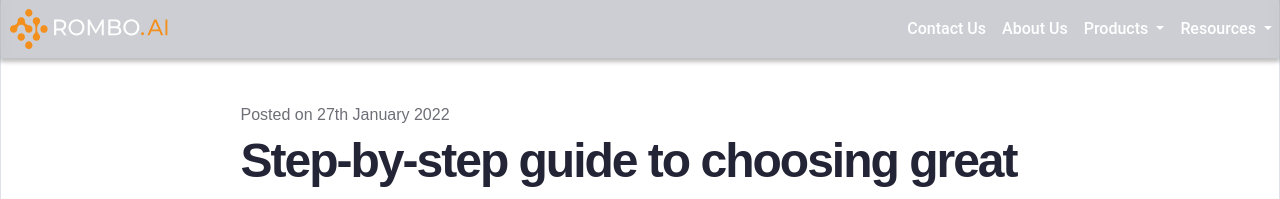
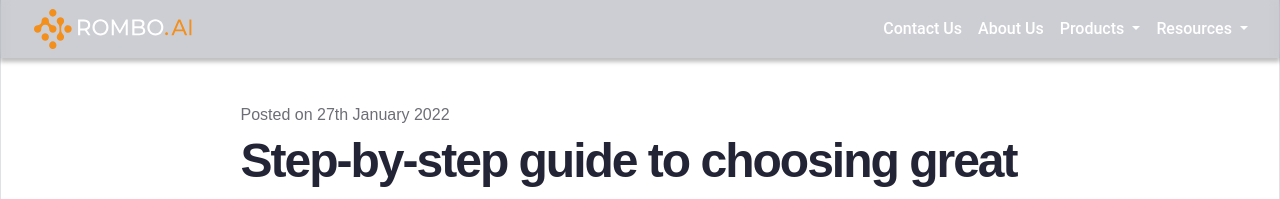
Before and after one commit to Nillkabbo/dummy_site, a Jekyll site: the page built from article.html, in a window 1280 px wide. Shown: the top 199 px of the page. Built offline with Jekyll 4.4.1, drawn with Linux system fonts in a browser that asks for light colours; comment, search, counter and statistics services are not loaded.

Commit message:
Final commit

```diff
--- a/_includes/menu.html
+++ b/_includes/menu.html
@@ -11,7 +11,7 @@
         </button>
         <!-- Navbar links -->
         <div class="collapse navbar-collapse" id="navbarNav">
-            <ul class="navbar-nav ms-auto">
+            <ul class="navbar-nav ms-auto nev-mobile">
                 <li class="nav-item">
                     <a class="nav-link menu-item text-white" href="{{ site.baseurl }}/contact">Contact Us</a>
                 </li>
--- a/_includes/menu_article.html
+++ b/_includes/menu_article.html
@@ -1,6 +1,6 @@
 <!-- Menu -->
 
-<nav class="container-xxl navbar fixed-top navbar-expand-md navbar-light custom-shadow" style="max-height: 58px; background: #090C2333;
+<nav class="container-xxl navbar fixed-top navbar-expand-md navbar-light custom-shadow px-4" style="max-height: 58px; background: #090C2333;
 ">
 
         <!-- Logo -->
@@ -13,7 +13,7 @@
         </button>
         <!-- Navbar links -->
         <div class="collapse navbar-collapse" id="navbarNav">
-            <ul class="navbar-nav ms-auto">
+            <ul class="navbar-nav ms-auto nev-mobile">
                 <li class="nav-item">
                     <a class="nav-link menu-item text-white" href="{{ site.baseurl }}/contact">Contact Us</a>
                 </li>
--- a/css/custom/responsive.css
+++ b/css/custom/responsive.css
@@ -3,19 +3,25 @@
     .text-responsive {
         font-size: 69px; /* Medium screens (tablets) */
     }
+
     .hero-area {
         padding-top: 200px;
         padding-bottom: 200px;
     }
 }
+
 /* Big screen :1200px. */
 @media (min-width: 1200px) and (max-width: 1300px) {
     .text-responsive {
         font-size: 69px; /* Medium screens (tablets) */
     }
+
     .contact-area .snape-img {
         left: -340px;
         max-width: 1035px;
+    }
+    .nev-mobile{
+
     }
 
 }
@@ -26,43 +32,54 @@
     .text-responsive {
         font-size: 69px; /* Medium screens (tablets) */
     }
+
     .hero-area {
         padding-top: 200px;
         padding-bottom: 200px;
     }
+
     .contact-area .snape-img {
         position: absolute;
         bottom: 0;
         left: -230px;
         max-width: 800px;
     }
+
     .contact-form {
         border-radius: 50px;
         padding: 40px;
     }
+
     .onboard-area {
         background-size: cover;
     }
+
     .menu-area nav ul li a {
         margin-left: 30px;
     }
+
     .left-wrp h3 {
         font-size: 46px;
         line-height: 55px;
         margin-bottom: 20px;
     }
+
     .left-wrp p {
         font-size: 20px;
     }
+
     .left.alblk {
         left: 35px;
     }
+
     .footer-area p {
         font-size: 20px;
     }
+
     .right-links ul li a {
         font-size: 20px;
     }
+
     .contact-form form input, .contact-form form textarea, .contact-form form select {
         height: 55px;
         border-radius: 10px;
@@ -70,27 +87,25 @@
         padding-left: 20px;
         font-size: 25px;
     }
+
     .select span {
         top: 2px;
     }
+
     .contact-form form textarea {
         height: 230px !IMPORTANT;
     }
+
     .contact-form form button {
         margin-top: 40px;
     }
+
     .contact-wrp {
         padding-left: 20px;
     }
+    .nev-mobile{
 
-
-
-
-
-
-
-
-
+    }
 
 }
 
@@ -105,9 +120,11 @@
         padding-top: 60px;
         padding-bottom: 105px;
     }
+
     .use-cases-area {
         background-size: cover;
     }
+
     .footer-area p {
         margin-bottom: 0px;
         margin-top: 30px;
@@ -118,25 +135,30 @@
         font-size: 35px;
         line-height: 48px;
     }
+
     .left-wrp p {
         margin: 0;
         font-size: 20px;
         margin-top: 20px;
     }
+
     .middle-row {
         margin-top: 30px;
         margin-bottom: 50px;
     }
+
     .contact-wrp {
         padding-top: 0;
         padding-bottom: 50px;
     }
+
     .contact-area .snape-img {
         position: unset;
         bottom: 0;
         left: -265px;
         max-width: 1065px;
     }
+
     .footer-area img {
         width: 100%;
         height: 100%;
@@ -148,7 +170,7 @@
         padding-top: 230px;
         padding: 200px 0;
         background-size: cover;
-      }
+    }
 
 }
 
@@ -163,112 +185,140 @@
         padding-top: 110px;
         padding-bottom: 100px;
     }
+
     .hero-area img {
-		object-fit: cover;
-		object-position: left center;
+        object-fit: cover;
+        object-position: left center;
     }
+
     .hero-wrp h1 {
         font-size: 30px;
         line-height: 38px;
         margin-bottom: 26px;
     }
+
     .hero-wrp p {
         font-size: 20px;
         margin-bottom: 30px;
     }
+
     .theme-btn {
         padding: 8px 30px;
         border: 3px solid #fff;
         font-size: 20px;
     }
+
     .title h2 {
         font-size: 36px;
         line-height: 40px;
         margin-bottom: 20px;
     }
+
     .title p {
         margin: 0;
         font-size: 20px;
         line-height: 25px;
     }
+
     .sol-blk img {
         margin-bottom: 30px;
         max-width: 100px;
     }
+
     .sol-blk h4 {
         font-size: 20px;
         line-height: 26px;
         margin-bottom: 15px;
     }
+
     .sol-blk p {
         font-size: 14px;
         margin-bottom: 10px;
     }
+
     .sol-blk {
         margin-bottom: 70px;
     }
+
     .use-cases-area {
         background-size: cover;
     }
+
     .sm-steps-area img {
         margin-top: 30px;
     }
+
     .sm-steps-area .text-right {
         text-align: left;
     }
+
     .onboard-area {
         background-size: cover;
         padding: 255px 0;
         position: relative;
         top: -90px;
     }
+
     .logo-area img {
         max-width: 100px;
     }
+
     .header-area {
         padding-top: 20px;
         margin-bottom: -15px;
     }
+
     .onboard-area .title {
         margin-bottom: 43px;
     }
+
     .left-wrp h3 {
         font-size: 29px;
         line-height: 39px;
     }
+
     .left-wrp p {
         margin: 0;
         font-size: 20px;
         margin-top: 20px;
     }
+
     .right.alblk {
         padding-left: 0;
         padding-right: 0;
     }
+
     .alblk {
         padding-right: 0;
     }
+
     .alblk .img {
         position: unset;
         margin-bottom: 34px;
     }
-    .alblk .img::after{
+
+    .alblk .img::after {
         display: none;
     }
+
     .alblk .img img {
         max-width: 110px;
     }
-   .alblk::after{
+
+    .alblk::after {
         display: none;
     }
+
     .middle-row {
         margin-top: 30px;
         margin-bottom: 50px;
     }
+
     .contact-wrp {
         padding-top: 0;
         padding-bottom: 50px;
     }
+
     .contact-area .snape-img {
         position: unset;
         bottom: 0;
@@ -280,19 +330,23 @@
         font-size: 26px;
         line-height: 32px;
     }
+
     .contact-wrp p {
         font-size: 20px;
     }
+
     .contact-form {
         border-radius: 20px;
         padding: 15px;
     }
+
     .contact-form form h4 {
         text-align: center;
         font-size: 30px;
         margin-bottom: 30px;
         margin-top: 25px;
     }
+
     .contact-form form input, .contact-form form textarea, .contact-form form select {
         height: 45px;
         border-radius: 5px;
@@ -301,53 +355,70 @@
         font-size: 18px;
     }
 
-    ::placeholder{
+    ::placeholder {
         font-size: 18px;
         opacity: 70%;
-      }
+    }
+
     .select span {
         top: 5px;
     }
+
     .contact-form form textarea {
         height: 150px !IMPORTANT;
         padding: 20px;
     }
+
     label.ckb {
         line-height: 20px;
         font-size: 14px;
         padding-left: 51px;
     }
+
     label.ckb span.checkmark {
         top: 3px;
     }
+
     .contact-form form button {
         margin: auto;
         margin-top: 20px;
         margin-bottom: 15px;
     }
+
     .footer-area {
         margin-top: 70px;
     }
+
     .footer-area img {
         width: 100%;
         height: 100%;
         object-fit: cover;
         object-position: bottom;
     }
+
     .footer-area p {
         margin-bottom: 0px;
         font-size: 16px;
         margin-top: 30px;
     }
+
     .right-links ul li a {
         font-size: 20px;
     }
+
     .use-cases-area {
         background-size: cover;
         padding-bottom: 10px;
         margin-bottom: 20px;
     }
+
     .contact-area {
         margin-top: -90px;
     }
+
+    .nev-mobile {
+        background: #808080e3;
+        padding: 10px;
+        margin: 0px;
+    }
 }
```
Also changed, not shown: 8 other files.
